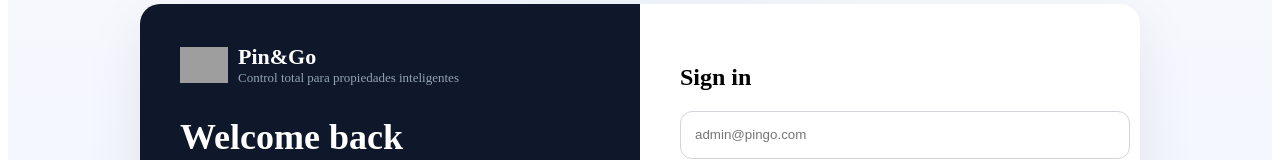
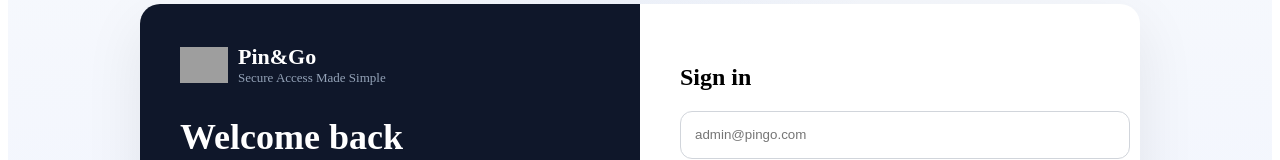
Before and after one commit to freddiefernandezmaysonet-netizen/pin-go-dashboard, a React (Vite) app: page /login in a window 1280 px wide. Shown: the part 227-387 px from the top of the page. Built offline with nearby package versions, Linux system fonts and the light colour scheme; no server answers; grey boxes are pictures that could not be loaded.

Commit message:
update login page

```diff
--- a/src/pages/LoginPage.tsx
+++ b/src/pages/LoginPage.tsx
@@ -76,7 +76,7 @@ export default function LoginPage() {
             <div>
               <div style={{ fontWeight: 800, fontSize: 22 }}>Pin&Go</div>
               <div style={{ fontSize: 13, color: "#94a3b8" }}>
-                Control total para propiedades inteligentes
+                Secure Access Made Simple
               </div>
             </div>
           </div>
```
